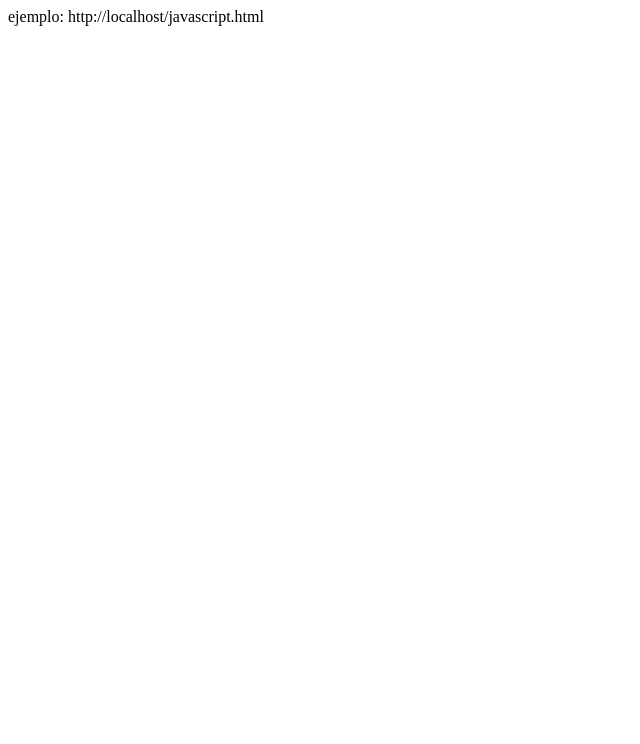
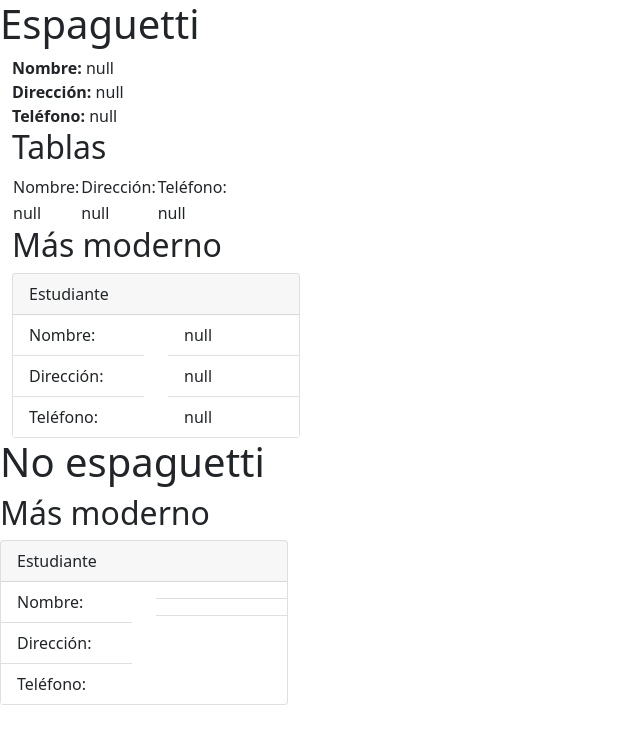
Before and after one commit to LuisMendozaSanchez/80640, a plain HTML site: page javascript.html in a window 1280 px wide. Shown: the whole page, without its empty margins (0-640 px from the left). Drawn offline with nearby package versions, Linux system fonts and the light colour scheme.

Commit message:
javascript querystring

```diff
--- a/javascript.html
+++ b/javascript.html
@@ -5,10 +5,107 @@
     <meta http-equiv="X-UA-Compatible" content="IE=edge">
     <meta name="viewport" content="width=device-width, initial-scale=1.0">
     <title>Document</title>
+    <link
+      href="https://cdn.jsdelivr.net/npm/bootstrap@5.1.1/dist/css/bootstrap.min.css"
+      rel="stylesheet"
+      integrity="sha384-F3w7mX95PdgyTmZZMECAngseQB83DfGTowi0iMjiWaeVhAn4FJkqJByhZMI3AhiU"
+      crossorigin="anonymous"
+    />
+
 </head>
 <body>
+    <!--A continuación un ejemplo de código espaguetti-->
+    <h1>Espaguetti</h1>
     <script>
-        document.write("ejemplo: "+window.location.href);
+        // document.write("ejemplo: "+window.location.href);
+        console.log("Ejemplo: " +window.location.href);
+        // Esto tiene toda la url desde http hasta el final
+        var url = window.location.href;
+        // Esto tiene solo el query String ?nombre=valor&....
+        var queryString = window.location.search;
+        // Esto crea un objeto con propiedades
+        var parametros = new URLSearchParams(queryString);
+        //document.write("Nombre: "+parametros.get('nom'));
+        //document.write("Dirección: "+parametros.get('dir'));
+        //document.write("Teléfono: "+parametros.get('tel'));
+     </script>
+
+     <div class="container-fluid">
+         <b>Nombre:</b> <script>document.write(parametros.get('nom'));</script> <br>
+         <b>Dirección:</b> <script>document.write(parametros.get('dir'));</script><br>
+         <b>Teléfono:</b> <script>document.write(parametros.get('tel'));</script>
+         <!--Fin del código espaguetti-->
+         <h2>Tablas</h2>
+         <table>
+             <tr>
+                 <td>Nombre:</td>
+                 <td>Dirección:</td>
+                 <td>Teléfono:</td>
+             </tr>
+             <tr>
+                <td><script>document.write(parametros.get('nom'));</script></td>
+                <td><script>document.write(parametros.get('dir'));</script></td>
+                <td><script>document.write(parametros.get('tel'));</script></td>
+            </tr>
+         </table>
+         <h2>Más moderno</h2>
+         <div class="card" style="width: 18rem;">
+            <div class="card-header">Estudiante</div>
+            <div class="row">
+                <div class="col">
+                    <ul class="list-group list-group-flush">
+                      <li class="list-group-item">Nombre: </li>
+                      <li class="list-group-item">Dirección: </li>
+                      <li class="list-group-item">Teléfono: </li>
+                    </ul>
+                </div>
+                <div class="col">
+                    <ul class="list-group list-group-flush">
+                        <li class="list-group-item"><script>document.write(parametros.get('nom'));</script></li>
+                        <li class="list-group-item"><script>document.write(parametros.get('dir'));</script></li>
+                        <li class="list-group-item"><script>document.write(parametros.get('tel'));</script></li>
+                    </ul>
+                </div>
+            </div>
+         </div>
+     </div>
+
+     <h1>No espaguetti</h1>
+
+     <h2>Más moderno</h2>
+         <div class="card" style="width: 18rem;">
+            <div class="card-header">Estudiante</div>
+            <div class="row">
+                <div class="col">
+                    <ul class="list-group list-group-flush">
+                      <li class="list-group-item">Nombre: </li>
+                      <li class="list-group-item">Dirección: </li>
+                      <li class="list-group-item">Teléfono: </li>
+                    </ul>
+                </div>
+                <div class="col">
+                    <ul class="list-group list-group-flush">
+                        <li class="list-group-item"> <span id="nom"></span></li>
+                        <li class="list-group-item"> <span id="dir"></span></li>
+                        <li class="list-group-item"> <span id="tel"></span></li>
+                    </ul>
+                </div>
+            </div>
+         </div>
+     </div>
+
+</body>
+
+    <script>
+        var queryString2 = window.location.search;
+        var parametros2 = new URLSearchParams(queryString2);
+        var n = parametros.get('nom');
+        var d = parametros.get('dir');
+        var t = parametros.get('tel');
+        document.getElementById("nom").innerHTML = n;
+        document.getElementById("nom").style.color= "green";
+        document.getElementById("dir").innerHTML = d;
+        document.getElementById("tel").innerHTML = t;
     </script>
-</body>
+
 </html>
```
Also changed, not shown: formulario.html (+1 -1 lines).
